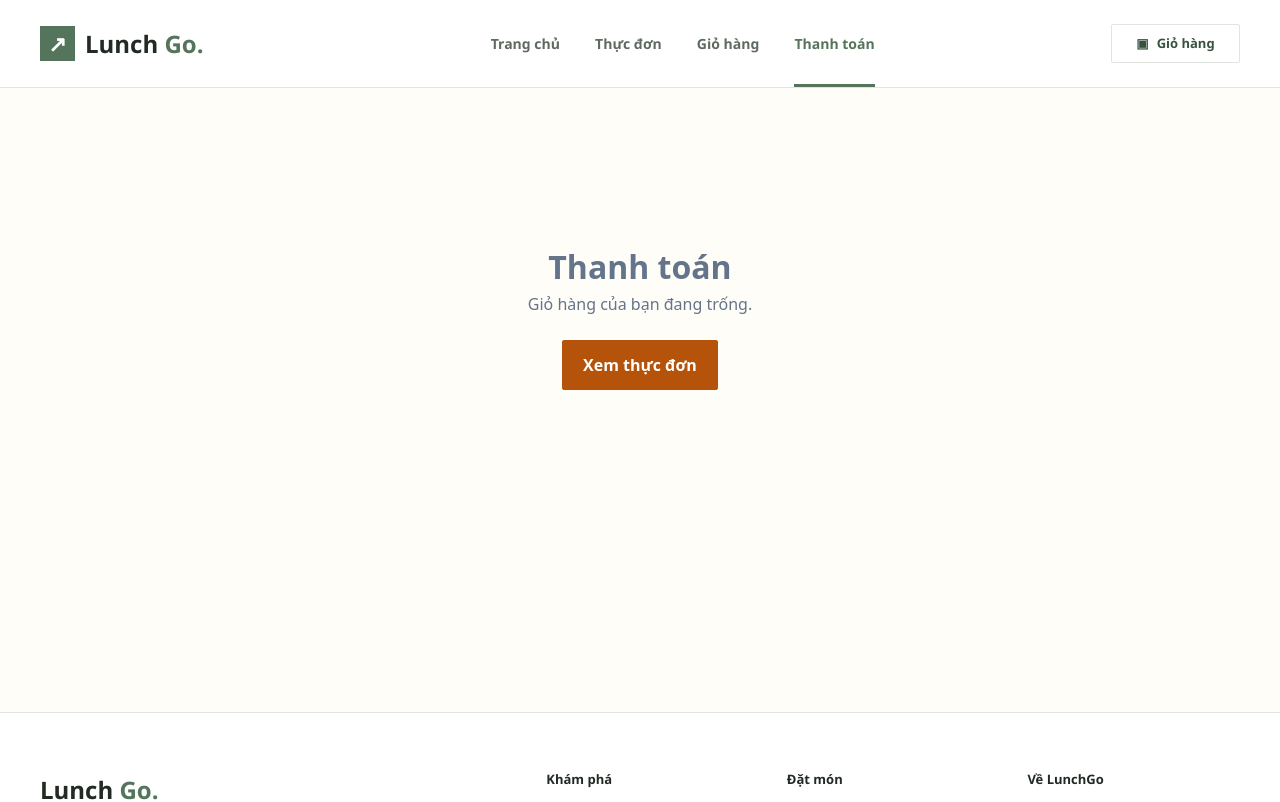
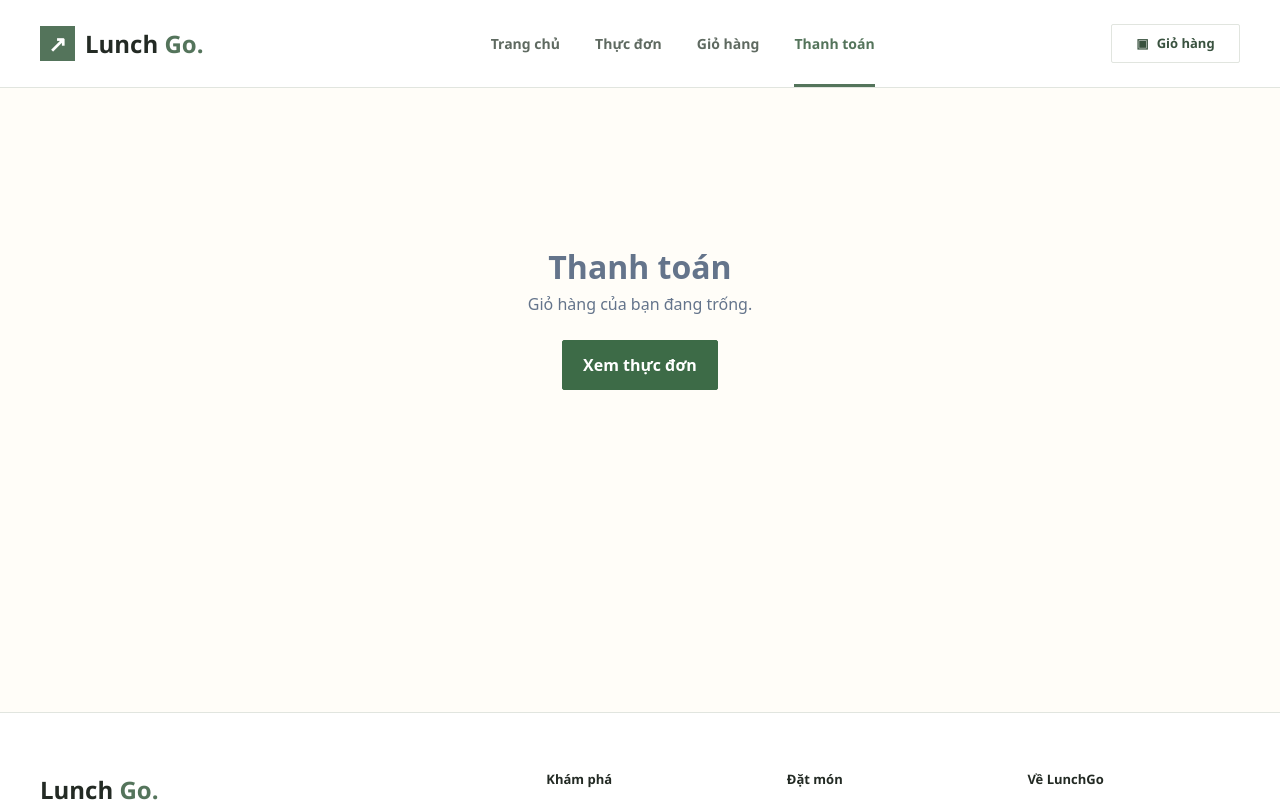
Before and after one commit to Thang-23130300/LunchGo, a React (Vite) app: page /checkout in a window 1280 px wide. Shown: the top 802 px of the page. Built offline with nearby package versions, Linux system fonts and the light colour scheme.

Commit message:
fix(checkout): đổi nút Xem thực đơn (giỏ trống) sang sage green

```diff
--- a/src/styles/checkout.scss
+++ b/src/styles/checkout.scss
@@ -97,13 +97,13 @@
     text-decoration: none;
 
     &--primary {
-      border-color: #b45309;
-      background: #b45309;
+      border-color: #3d6b47;
+      background: #3d6b47;
       color: white;
 
       &:hover {
-        background: #92400e;
-        border-color: #92400e;
+        background: #2d5236;
+        border-color: #2d5236;
         color: white;
       }
 
```
